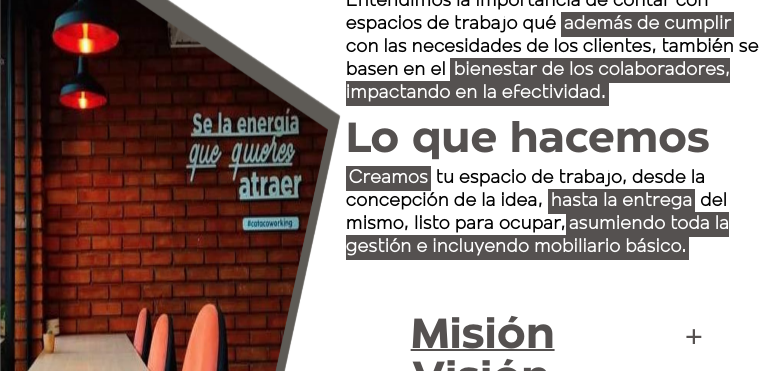
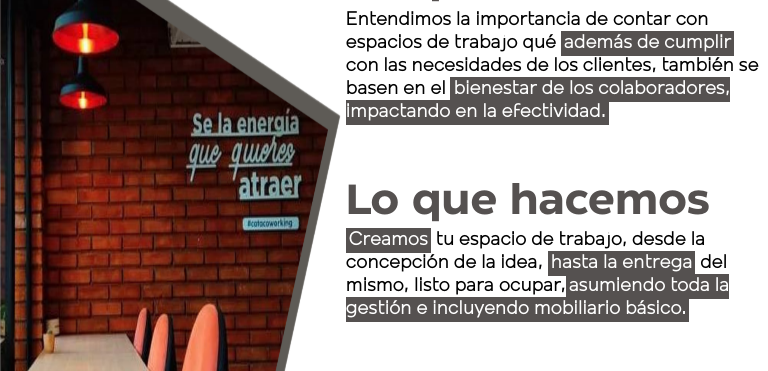
Before and after one commit to jesusespinel/CataOffice, a React (Vite) app: page / in a window 768 px wide. Shown: the part 1500-1871 px from the top of the page. Built offline with nearby package versions, Linux system fonts and the light colour scheme; no server answers.

Commit message:
fixed minor issues

```diff
--- a/src/style-sheets/More.css
+++ b/src/style-sheets/More.css
@@ -31,6 +31,10 @@
     flex-direction: column;
     gap: 0.5rem;
     color: #555150;
+  }
+
+  .title2 {
+    margin-top: 7.5%;
   }
 
   .titles h1 {
@@ -69,6 +73,10 @@
     }
     .titles {
       width: 55%;
+      margin-top: 10%;
+    }
+    .title2 {
+      margin-top: 10%;
     }
     .titles h1 {
       font-size: 42px;
```
